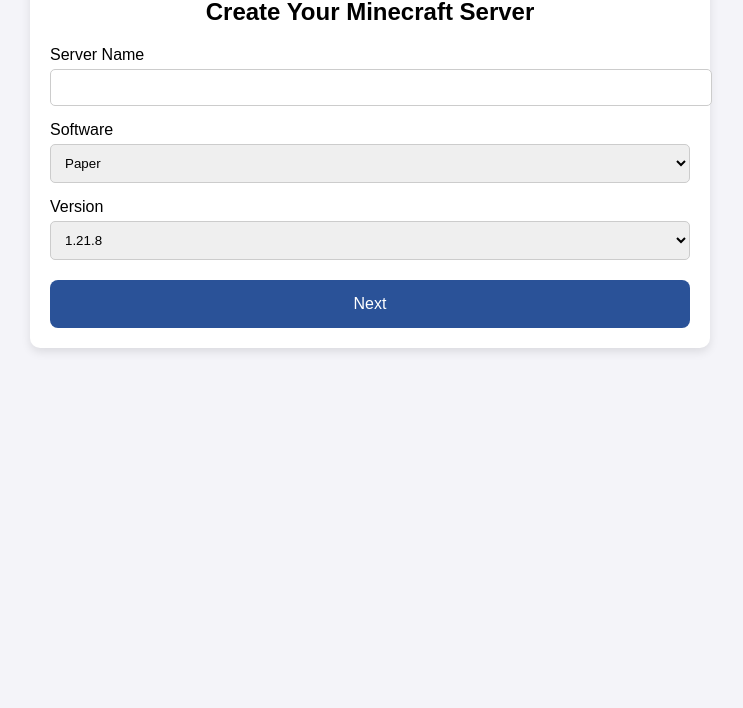
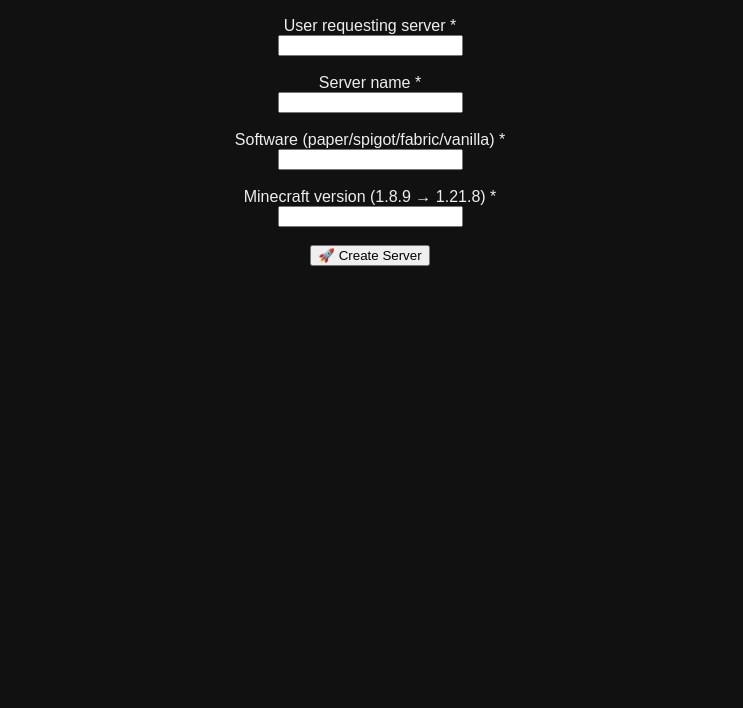
Before and after one commit to lunarhost520/host, a plain HTML site: page mc.html in a window 1280 px wide. Shown: the part 92-800 px from the top of the page, without its empty margins (270-1013 px from the left). Drawn offline with Linux system fonts and the light colour scheme.

Commit message:
Update mc.html

```diff
--- a/mc.html
+++ b/mc.html
@@ -2,97 +2,67 @@
 <html lang="en">
 <head>
   <meta charset="UTF-8">
-  <title>Create Your Server</title>
-  <style>
-    body { font-family: Arial, sans-serif; background: #f4f4f9; margin: 0; padding: 0; }
-    .container { width: 50%; margin: auto; padding: 20px; background: white; margin-top: 50px; border-radius: 10px; box-shadow: 0px 4px 10px rgba(0,0,0,0.1); }
-    h2 { text-align: center; }
-    label { display: block; margin-top: 15px; }
-    input, select { width: 100%; padding: 10px; margin-top: 5px; border-radius: 5px; border: 1px solid #ccc; }
-    .btn { margin-top: 20px; width: 100%; padding: 15px; border: none; background: #2a5298; color: white; border-radius: 8px; font-size: 16px; cursor: pointer; }
-    .btn:hover { background: #1e3c72; }
-  </style>
+  <meta name="viewport" content="width=device-width, initial-scale=1.0">
+  <title>Minecraft Hosting - Create Server</title>
 </head>
-<body>
-  <div class="container">
-    <h2>Create Your Minecraft Server</h2>
-    <form action="panel.html" method="get">
-      <label>Server Name</label>
-      <input type="text" name="servername" required>
+<body style="font-family: Arial; background: #111; color: #eee; text-align:center; padding: 20px;">
+  <h1>🚀 Create Your Minecraft Server</h1>
 
-      <label>Software</label>
-      <select name="software">
-        <option value="paper">Paper</option>
-        <option value="spigot">Spigot</option>
-        <option value="vanilla">Vanilla</option>
-        <option value="bungee">BungeeCord</option>
-      </select>
+  <form id="serverForm">
+    <label>User requesting server *</label><br>
+    <input type="text" id="username" required><br><br>
 
-      <label>Version</label>
-      <select name="version">
-        <!-- Versions 1.8.9 to 1.21.8 -->
-        <option value="1.21.8">1.21.8</option>
-        <option value="1.21.7">1.21.7</option>
-        <option value="1.21.6">1.21.6</option>
-        <option value="1.21.5">1.21.5</option>
-        <option value="1.21.4">1.21.4</option>
-        <option value="1.21.3">1.21.3</option>
-        <option value="1.21.2">1.21.2</option>
-        <option value="1.21.1">1.21.1</option>
-        <option value="1.21">1.21</option>
-        <option value="1.20.6">1.20.6</option>
-        <option value="1.20.5">1.20.5</option>
-        <option value="1.20.4">1.20.4</option>
-        <option value="1.20.3">1.20.3</option>
-        <option value="1.20.2">1.20.2</option>
-        <option value="1.20.1">1.20.1</option>
-        <option value="1.20">1.20</option>
-        <option value="1.19.4">1.19.4</option>
-        <option value="1.19.3">1.19.3</option>
-        <option value="1.19.2">1.19.2</option>
-        <option value="1.19.1">1.19.1</option>
-        <option value="1.19">1.19</option>
-        <option value="1.18.2">1.18.2</option>
-        <option value="1.18.1">1.18.1</option>
-        <option value="1.18">1.18</option>
-        <option value="1.17.1">1.17.1</option>
-        <option value="1.17">1.17</option>
-        <option value="1.16.5">1.16.5</option>
-        <option value="1.16.4">1.16.4</option>
-        <option value="1.16.3">1.16.3</option>
-        <option value="1.16.2">1.16.2</option>
-        <option value="1.16.1">1.16.1</option>
-        <option value="1.16">1.16</option>
-        <option value="1.15.2">1.15.2</option>
-        <option value="1.15.1">1.15.1</option>
-        <option value="1.15">1.15</option>
-        <option value="1.14.4">1.14.4</option>
-        <option value="1.14.3">1.14.3</option>
-        <option value="1.14.2">1.14.2</option>
-        <option value="1.14.1">1.14.1</option>
-        <option value="1.14">1.14</option>
-        <option value="1.13.2">1.13.2</option>
-        <option value="1.13.1">1.13.1</option>
-        <option value="1.13">1.13</option>
-        <option value="1.12.2">1.12.2</option>
-        <option value="1.12.1">1.12.1</option>
-        <option value="1.12">1.12</option>
-        <option value="1.11.2">1.11.2</option>
-        <option value="1.11.1">1.11.1</option>
-        <option value="1.11">1.11</option>
-        <option value="1.10.2">1.10.2</option>
-        <option value="1.10.1">1.10.1</option>
-        <option value="1.10">1.10</option>
-        <option value="1.9.4">1.9.4</option>
-        <option value="1.9.3">1.9.3</option>
-        <option value="1.9.2">1.9.2</option>
-        <option value="1.9.1">1.9.1</option>
-        <option value="1.9">1.9</option>
-        <option value="1.8.9">1.8.9</option>
-      </select>
+    <label>Server name *</label><br>
+    <input type="text" id="servername" required><br><br>
 
-      <button type="submit" class="btn">Next</button>
-    </form>
-  </div>
+    <label>Software (paper/spigot/fabric/vanilla) *</label><br>
+    <input type="text" id="software" required><br><br>
+
+    <label>Minecraft version (1.8.9 → 1.21.8) *</label><br>
+    <input type="text" id="version" required><br><br>
+
+    <button type="submit">🚀 Create Server</button>
+  </form>
+
+  <p id="result"></p>
+
+  <script>
+    document.getElementById("serverForm").addEventListener("submit", async function(e) {
+      e.preventDefault();
+
+      let username = document.getElementById("username").value;
+      let servername = document.getElementById("servername").value;
+      let software = document.getElementById("software").value;
+      let version = document.getElementById("version").value;
+
+      // Call GitHub API to trigger workflow
+      const response = await fetch(
+        "https://api.github.com/repos/YOUR_USERNAME/YOUR_REPO/actions/workflows/create_colab.yml/dispatches",
+        {
+          method: "POST",
+          headers: {
+            "Accept": "application/vnd.github+json",
+            "Authorization": "Bearer YOUR_GITHUB_PAT",  // use a GitHub token
+          },
+          body: JSON.stringify({
+            ref: "main",
+            inputs: {
+              username: username,
+              server_name: servername,
+              software: software,
+              version: version
+            }
+          })
+        }
+      );
+
+      if (response.ok) {
+        document.getElementById("result").innerText = "✅ Workflow started! Check GitHub Actions for progress.";
+      } else {
+        document.getElementById("result").innerText = "❌ Failed to trigger workflow. Check console.";
+        console.error(await response.text());
+      }
+    });
+  </script>
 </body>
 </html>
```
